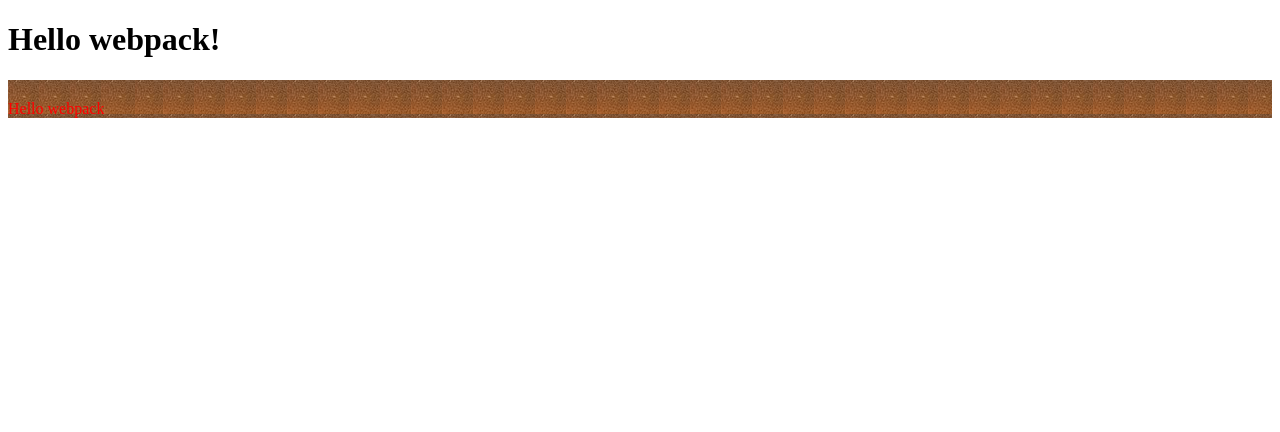
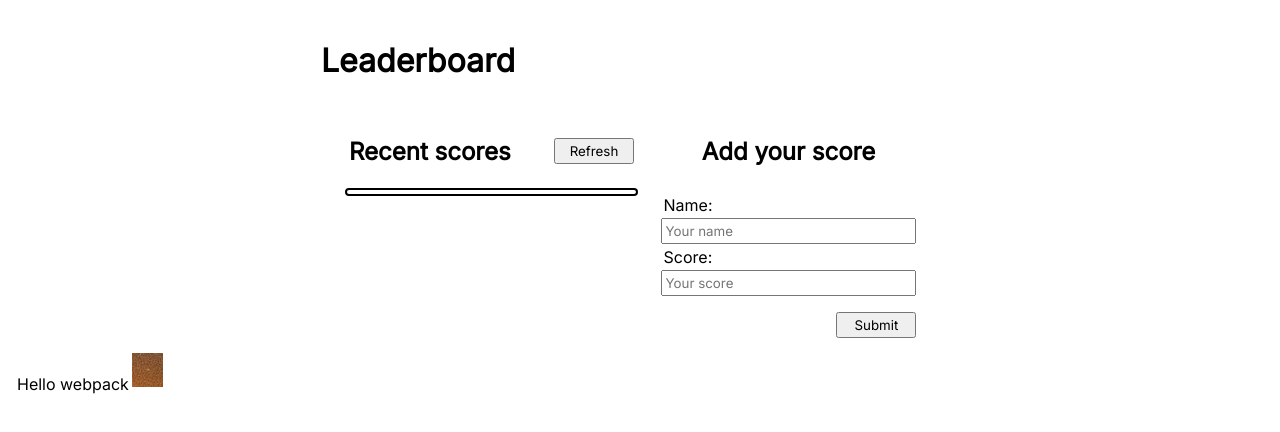
Before and after one commit to MarcoOquendoC/LBoard, a website built with webpack: page src/index.html in a window 1280 px wide. Built offline with nearby package versions, Linux system fonts and the light colour scheme.

Commit message:
Add basic structure and styling

```diff
--- a/src/index.html
+++ b/src/index.html
@@ -1,11 +1,39 @@
 <!DOCTYPE html>
 <html lang="en">
 <head>
-    <meta charset="UTF-8">
-    <meta name="viewport" content="width=device-width, initial-scale=1.0">
-    <title>Wbpack Exercise</title>
+  <meta charset="UTF-8">
+  <meta http-equiv="X-UA-Compatible" content="IE=edge">
+  <meta name="viewport" content="width=device-width, initial-scale=1.0">
+  <title>Leaderboard</title>
+  <script type="module" src="index.js"></script>
+  <link rel="stylesheet" href="style.css">
 </head>
 <body>
-    <h1>Hello webpack!</h1>
+  <header>
+    <h1>Leaderboard</h1>
+  </header>
+  <main id="main">
+    <section id="scoreList">
+        <h2>
+          Recent scores
+          <button type="button">
+            Refresh
+          </button>
+        </h2>
+      <table id="scores">
+        <!-- javaScript Generated Content -->
+      </table>
+    </section>
+    <section id="scoreAdd">
+      <h2>Add your score</h2>
+      <form id="form" action="#" method="post">
+        <label for="name">Name:</label>
+        <input id="name" type="text" placeholder="Your name">
+        <label for="score">Score:</label>
+        <input id="score" type="text" placeholder="Your score">
+        <button type="submit">Submit</button>
+      </form>
+    </section>
+  </main>
 </body>
 </html>
--- a/src/style.css
+++ b/src/style.css
@@ -1,4 +1,67 @@
-.hello {
-  color: red;
-  background: url('./icon.png');
+@import url('https://fonts.googleapis.com/css2?family=Inter&display=swap');
+
+* {
+  padding: 3px;
+  box-sizing: border-box;
+  font-family: 'Inter', sans-serif;
 }
+
+header {
+  width: 80%;
+  margin: auto;
+  max-width: 650px;
+}
+
+#main {
+  width: 80%;
+  margin: auto;
+  display: flex;
+  max-width: 600px;
+}
+
+#scoreList {
+  display: flex;
+  flex-direction: column;
+}
+
+#scoreList h2 {
+  display: flex;
+  align-items: center;
+  justify-content: space-between;
+}
+
+table {
+  outline: auto;
+}
+
+tr:nth-child(even) {
+  background: rgb(255, 255, 255);
+}
+
+tr:nth-child(odd) {
+  background: rgb(221, 221, 221);
+}
+
+#form {
+  width: 90%;
+  margin: auto;
+  display: flex;
+  flex-direction: column;
+}
+
+section {
+  flex-basis: 50%;
+}
+
+button {
+  width: 80px;
+}
+
+#form button {
+  margin-top: 1rem;
+  align-self: end;
+}
+
+#scoreAdd h2 {
+  text-align: center;
+}
```
